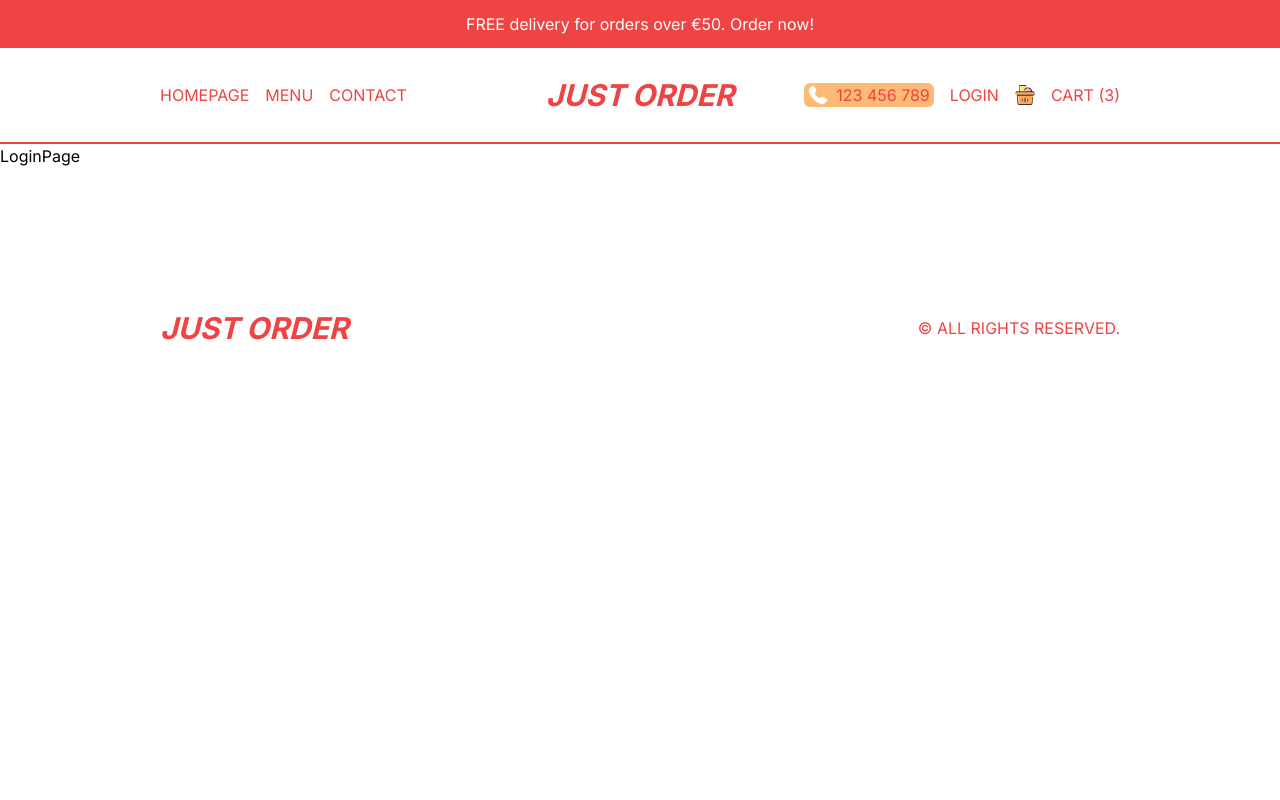
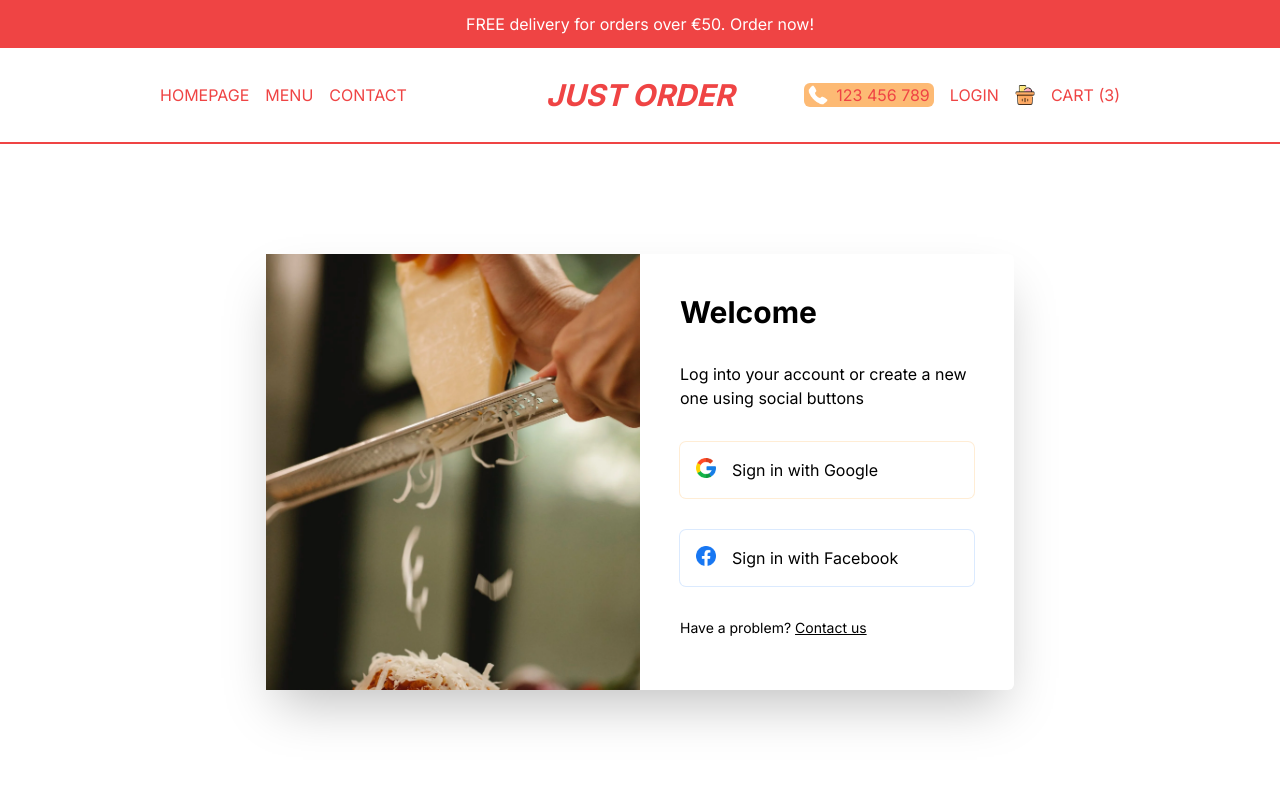
Before and after one commit to federico-init/restaurant-nextjs, a Next.js app: page /login in a window 1280 px wide. Shown: the top 800 px of the page. Built offline with nearby package versions, Linux system fonts and the light colour scheme.

Commit message:
chore:login page

```diff
--- a/src/app/login/page.tsx
+++ b/src/app/login/page.tsx
@@ -1,7 +1,52 @@
-import React from "react";
+import Image from "next/image";
+import Link from "next/link";
 
 const LoginPage = () => {
-  return <div>LoginPage</div>;
+  return (
+    <div className="p-4 h-[calc(100vh-6rem)] md:h-[calc(100vh-9rem)] flex items-center justify-center">
+      {/* BOX */}
+      <div className="h-full md:h-[70%] md:w-full lg:w-[60%] 2xl:w-1/2 shadow-2xl rounded-md flex flex-col md:flex-row">
+        {/* IMAGE CONTAINER */}
+        <div className="relative h-1/3 w-full md:h-full md:w-1/2">
+          <Image
+            src="/loginBg.png"
+            alt="login image"
+            className="object-cover"
+            fill
+          />
+        </div>
+        {/* FORM CONTAINER */}
+        <div className="p-10 flex flex-col gap-8 md:w-1/2">
+          <h1 className="font-bold text-xl xl:text-3xl">Welcome</h1>
+          <p>Log into your account or create a new one using social buttons</p>
+          <button className="flex gap-4 p-4 ring-1 ring-orange-100 rounded-md">
+            <Image
+              src="/google.png"
+              alt="google login"
+              width={20}
+              height={20}
+            />
+            <span>Sign in with Google</span>
+          </button>
+          <button className="flex gap-4 p-4 ring-1 ring-blue-100 rounded-md">
+            <Image
+              src="/facebook.png"
+              alt="facebook login"
+              width={20}
+              height={20}
+            />
+            <span>Sign in with Facebook</span>
+          </button>
+          <p className="text-sm">
+            Have a problem?{" "}
+            <Link className="underline" href="">
+              Contact us
+            </Link>
+          </p>
+        </div>
+      </div>
+    </div>
+  );
 };
 
 export default LoginPage;
```
